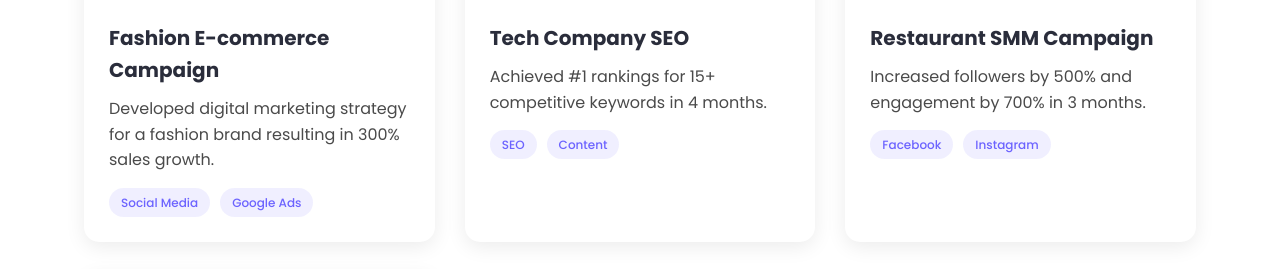
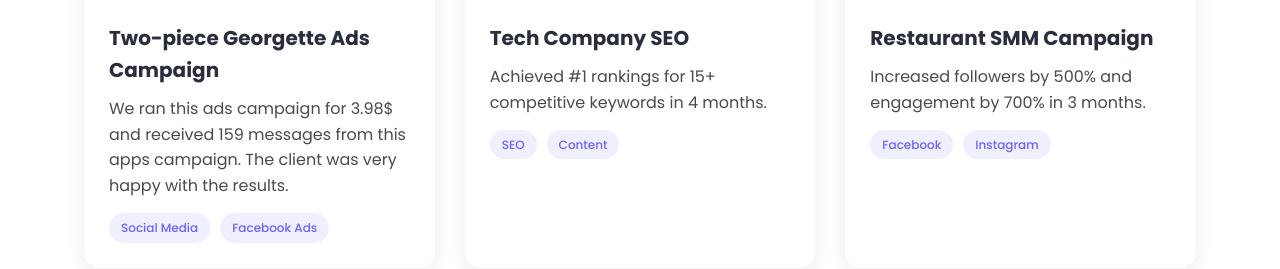
Before and after one commit to higheritinstitute/portfolio-mizanur, a plain HTML site: page index.html in a window 1280 px wide. Shown: the part 3246-3515 px from the top of the page. Drawn offline with Linux system fonts and the light colour scheme.

Commit message:
Update index.html

```diff
--- a/index.html
+++ b/index.html
@@ -800,14 +800,14 @@
                 <!-- Initial 4 projects will be shown -->
                 <div class="project-card">
                     <div class="project-img">
-                        <img src="https://images.unsplash.com/photo-1552664730-d307ca884978?ixlib=rb-4.0.3&ixid=M3wxMjA3fDB8MHxwaG90by1wYWdlfHx8fGVufDB8fHx8fA%3D%3D&auto=format&fit=crop&w=1170&q=80" alt="E-commerce Campaign">
+                        <img src="https://i.ibb.co/XkVKg7pk/Screenshot-1.png" alt="E-commerce Campaign">
                     </div>
                     <div class="project-info">
-                        <h3>Fashion E-commerce Campaign</h3>
-                        <p>Developed digital marketing strategy for a fashion brand resulting in 300% sales growth.</p>
+                        <h3>Two-piece Georgette Ads Campaign</h3>
+                        <p>We ran this ads campaign for 3.98$ and received 159 messages from this apps campaign. The client was very happy with the results.</p>
                         <div class="project-tags">
                             <span class="project-tag">Social Media</span>
-                            <span class="project-tag">Google Ads</span>
+                            <span class="project-tag">Facebook Ads</span>
                         </div>
                     </div>
                 </div>
```
